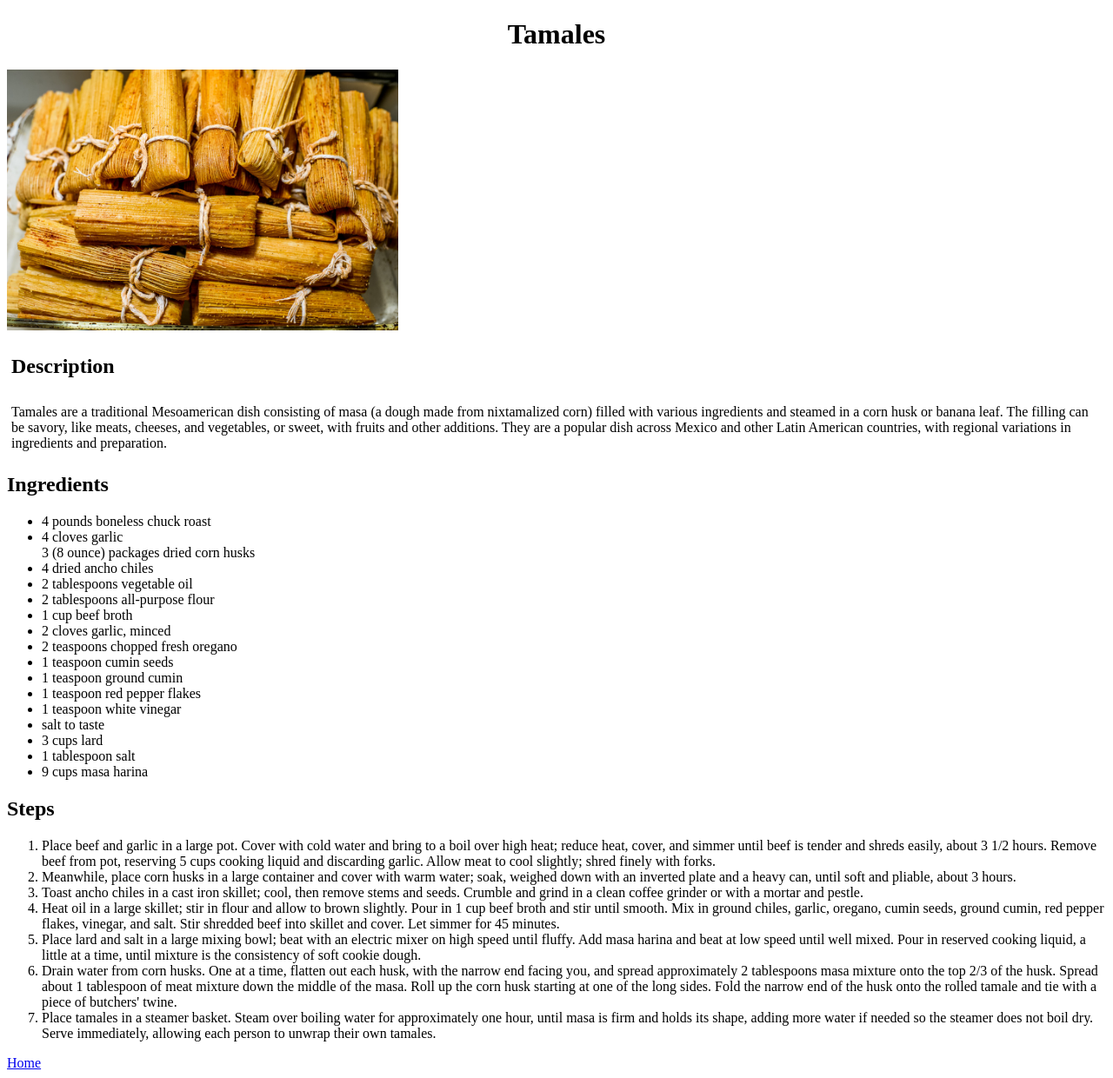
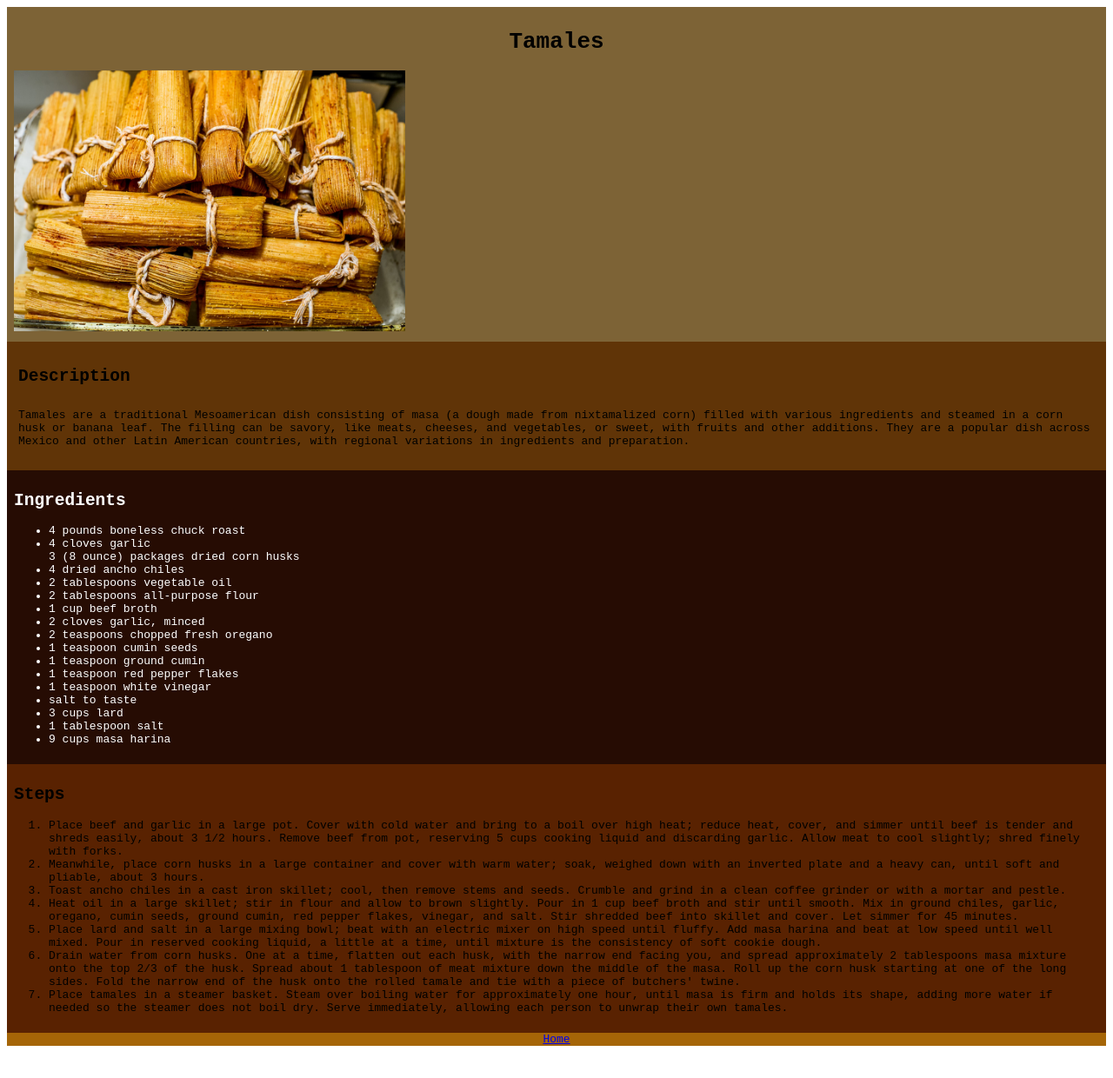
Before and after one commit to straylight-dev/odin-recipes, a plain HTML site: page recipes/tamales.html in a window 1280 px wide. Shown: the whole page at 87% size. After the commit the page ends 1211 px from the top, so only its background shows below. Drawn offline with Linux system fonts and the light colour scheme.

Commit message:
Create css for tamales classes

```diff
--- a/css/styles.css
+++ b/css/styles.css
@@ -14,6 +14,7 @@
     background-color: #521C03;
     font-family: monospace;
     padding: 8px;
+    color: white;
 }
 
 .ramen-steps {
@@ -57,6 +58,38 @@
     font-family: monospace;
     text-align: center;
 }
+
+.tamales-header {
+    background-color: #7D6336;
+    font-family: monospace;
+    padding: 8px;
+}
+
+.tamales-description {
+    background-color: #603407;
+    font-family: monospace;
+    padding: 8px;
+}
+
+.tamales-ingredients {
+    background-color: #260C03;
+    font-family: monospace;
+    padding: 8px;
+    color: white;
+}
+
+.tamales-steps {
+    background-color: #592201;
+    font-family: monospace;
+    padding: 8px;
+}
+
+.tamales-footer {
+    background-color: #A56507;
+    font-family: monospace;
+    text-align: center;
+}
+
 .food-title {
     text-align: center;
 }
```
